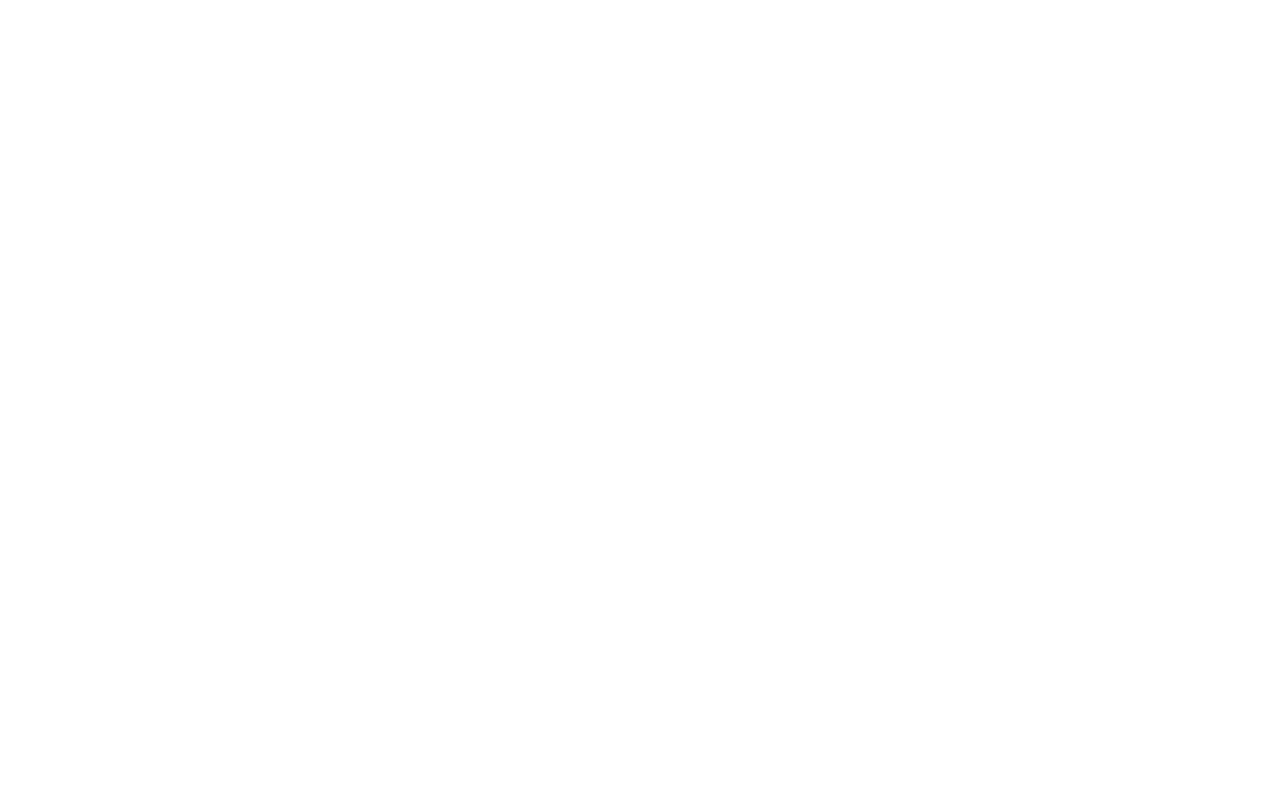
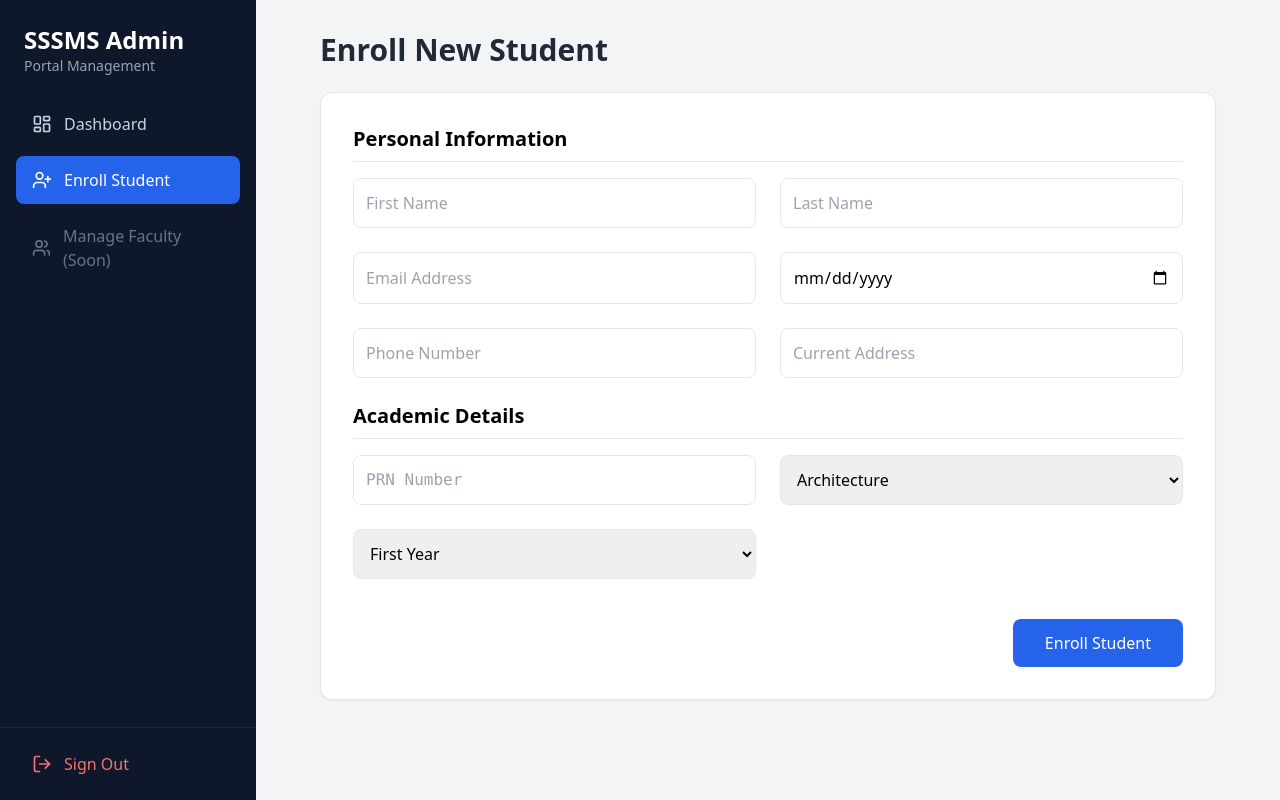
Before and after one commit to rush4n/SSSMS-Academic-Portal, a React app in the folder frontend/: page /admin/enroll-student in a window 1280 px wide. Before the commit this address had no page. Built offline with nearby package versions, Linux system fonts and the light colour scheme; the HTML template or start-up script is replaced by a standard one.

Commit message:
Add AdminDashboard

```diff
--- a/frontend/src/App.jsx
+++ b/frontend/src/App.jsx
@@ -8,12 +8,19 @@
 import { AuthProvider } from "./context/AuthContext";
 import Login from "./pages/Login";
 
-// Placeholder Components for Black-Box testing redirection
+// Layouts
+import AdminLayout from "./components/layout/AdminLayout";
+
+// Admin Pages
+import AdminDashboard from "./pages/admin/AdminDashboard";
+import EnrollStudent from "./pages/admin/EnrollStudent";
+
+// Placeholders for Student/Faculty
 const StudentDashboard = () => (
-  <div className="p-10 text-2xl">Student Dashboard</div>
+  <div className="p-10 text-2xl">Student Dashboard (Coming Soon)</div>
 );
 const FacultyDashboard = () => (
-  <div className="p-10 text-2xl">Faculty Dashboard</div>
+  <div className="p-10 text-2xl">Faculty Dashboard (Coming Soon)</div>
 );
 
 function App() {
@@ -21,11 +28,16 @@
     <AuthProvider>
       <Router>
         <Routes>
-          {/* Default route redirects to login */}
           <Route path="/" element={<Navigate to="/login" replace />} />
           <Route path="/login" element={<Login />} />
 
-          {/* Protected Routes (We will lock these down later) */}
+          {/* Admin Routes with Layout */}
+          <Route path="/admin" element={<AdminLayout />}>
+            <Route path="dashboard" element={<AdminDashboard />} />
+            <Route path="enroll-student" element={<EnrollStudent />} />
+          </Route>
+
+          {/* Other Routes */}
           <Route path="/student/dashboard" element={<StudentDashboard />} />
           <Route path="/faculty/dashboard" element={<FacultyDashboard />} />
         </Routes>
--- /dev/null
+++ b/frontend/src/components/layout/AdminLayout.jsx
@@ -0,0 +1,80 @@
+import React from "react";
+import { Outlet, Link, useNavigate, useLocation } from "react-router-dom";
+import { useAuth } from "../../auth/useAuth";
+import { LayoutDashboard, UserPlus, LogOut, Users } from "lucide-react";
+
+const AdminLayout = () => {
+  const { logout } = useAuth();
+  const navigate = useNavigate();
+  const location = useLocation();
+
+  const handleLogout = () => {
+    logout();
+    navigate("/login");
+  };
+
+  const isActive = (path) => location.pathname === path;
+
+  return (
+    <div className="flex h-screen bg-gray-100">
+      {/* Sidebar */}
+      <div className="w-64 bg-slate-900 text-white flex flex-col">
+        <div className="p-6">
+          <h1 className="text-2xl font-bold">SSSMS Admin</h1>
+          <p className="text-slate-400 text-sm">Portal Management</p>
+        </div>
+
+        <nav className="flex-1 px-4 space-y-2">
+          <Link
+            to="/admin/dashboard"
+            className={`flex items-center px-4 py-3 rounded-lg transition-colors ${
+              isActive("/admin/dashboard")
+                ? "bg-blue-600 text-white"
+                : "text-slate-300 hover:bg-slate-800"
+            }`}
+          >
+            <LayoutDashboard className="w-5 h-5 mr-3" />
+            Dashboard
+          </Link>
+
+          <Link
+            to="/admin/enroll-student"
+            className={`flex items-center px-4 py-3 rounded-lg transition-colors ${
+              isActive("/admin/enroll-student")
+                ? "bg-blue-600 text-white"
+                : "text-slate-300 hover:bg-slate-800"
+            }`}
+          >
+            <UserPlus className="w-5 h-5 mr-3" />
+            Enroll Student
+          </Link>
+
+          {/* Placeholder for future feature */}
+          <div className="flex items-center px-4 py-3 rounded-lg text-slate-500 cursor-not-allowed">
+            <Users className="w-5 h-5 mr-3" />
+            Manage Faculty (Soon)
+          </div>
+        </nav>
+
+        <div className="p-4 border-t border-slate-800">
+          <button
+            onClick={handleLogout}
+            className="flex items-center w-full px-4 py-2 text-red-400 hover:bg-slate-800 rounded-lg transition-colors"
+          >
+            <LogOut className="w-5 h-5 mr-3" />
+            Sign Out
+          </button>
+        </div>
+      </div>
+
+      {/* Main Content Area */}
+      <div className="flex-1 overflow-auto">
+        <div className="p-8">
+          <Outlet /> {/* This is where the child pages will render */}
+        </div>
+      </div>
+    </div>
+  );
+};
+
+export default AdminLayout;
--- a/frontend/src/pages/Login.jsx
+++ b/frontend/src/pages/Login.jsx
@@ -26,11 +26,10 @@
     if (result.success) {
       // For now we don't use role-based auth
       if (selectedRole === "student") {
-        navigate("/student/dashboard");
+        navigate("/admin/dashboard");
       } else if (selectedRole === "faculty") {
         navigate("/faculty/dashboard");
-      } else {
-        // Default fallback, Although it does not exist for now
+      } else if (selectedRole === "admin") {
         navigate("/admin/dashboard");
       }
     } else {
@@ -98,6 +97,18 @@
             >
               <GraduationCap className="w-4 h-4 mr-2" />
               Faculty
+            </button>
+            <button
+              type="button"
+              onClick={() => setSelectedRole("admin")}
+              className={`flex-1 flex items-center justify-center py-2 px-4 rounded-md transition-all ${
+                selectedRole === "admin"
+                  ? "bg-blue-600 text-white shadow-sm"
+                  : "text-gray-600 hover:text-gray-900"
+              }`}
+            >
+              <GraduationCap className="w-4 h-4 mr-2" />
+              Admin
             </button>
           </div>
 
--- /dev/null
+++ b/frontend/src/pages/admin/AdminDashboard.jsx
@@ -0,0 +1,33 @@
+import React from "react";
+
+const AdminDashboard = () => {
+  return (
+    <div>
+      <h1 className="text-3xl font-bold text-gray-800 mb-8">
+        Dashboard Overview
+      </h1>
+
+      <div className="grid grid-cols-1 md:grid-cols-3 gap-6">
+        <div className="bg-white p-6 rounded-xl shadow-sm border border-gray-200">
+          <h3 className="text-gray-500 text-sm font-medium">Total Students</h3>
+          <p className="text-3xl font-bold text-gray-900 mt-2">1</p>
+          <span className="text-green-600 text-sm bg-green-50 px-2 py-1 rounded mt-2 inline-block">
+            +1 this week
+          </span>
+        </div>
+
+        <div className="bg-white p-6 rounded-xl shadow-sm border border-gray-200">
+          <h3 className="text-gray-500 text-sm font-medium">Active Faculty</h3>
+          <p className="text-3xl font-bold text-gray-900 mt-2">0</p>
+        </div>
+
+        <div className="bg-white p-6 rounded-xl shadow-sm border border-gray-200">
+          <h3 className="text-gray-500 text-sm font-medium">Pending Fees</h3>
+          <p className="text-3xl font-bold text-gray-900 mt-2">₹0.00</p>
+        </div>
+      </div>
+    </div>
+  );
+};
+
+export default AdminDashboard;
--- /dev/null
+++ b/frontend/src/pages/admin/EnrollStudent.jsx
@@ -0,0 +1,178 @@
+import React, { useState } from "react";
+import api from "../../api/axiosConfig";
+
+const EnrollStudent = () => {
+  const [formData, setFormData] = useState({
+    firstName: "",
+    lastName: "",
+    email: "",
+    password: "password123", // Default password
+    prn: "",
+    department: "Architecture",
+    currentYear: 1,
+    phoneNumber: "",
+    address: "",
+    dob: "",
+  });
+  const [status, setStatus] = useState({ type: "", message: "" });
+
+  const handleChange = (e) => {
+    setFormData({ ...formData, [e.target.name]: e.target.value });
+  };
+
+  const handleSubmit = async (e) => {
+    e.preventDefault();
+    setStatus({ type: "loading", message: "Enrolling student..." });
+
+    try {
+      // Assuming your backend URL is /admin/enroll-student
+      await api.post("/admin/enroll-student", formData);
+      setStatus({ type: "success", message: "Student enrolled successfully!" });
+      // Reset form
+      setFormData({
+        ...formData,
+        firstName: "",
+        lastName: "",
+        email: "",
+        prn: "",
+      });
+    } catch (error) {
+      console.error(error);
+      setStatus({
+        type: "error",
+        message:
+          error.response?.data?.message ||
+          "Failed to enroll student. Check PRN/Email.",
+      });
+    }
+  };
+
+  return (
+    <div className="max-w-4xl mx-auto">
+      <h1 className="text-3xl font-bold text-gray-800 mb-6">
+        Enroll New Student
+      </h1>
+
+      {status.message && (
+        <div
+          className={`p-4 mb-6 rounded-lg ${
+            status.type === "success"
+              ? "bg-green-100 text-green-700"
+              : status.type === "error"
+              ? "bg-red-100 text-red-700"
+              : "bg-blue-100 text-blue-700"
+          }`}
+        >
+          {status.message}
+        </div>
+      )}
+
+      <form
+        onSubmit={handleSubmit}
+        className="bg-white p-8 rounded-xl shadow-sm border border-gray-200"
+      >
+        <h2 className="text-xl font-semibold mb-4 border-b pb-2">
+          Personal Information
+        </h2>
+        <div className="grid grid-cols-1 md:grid-cols-2 gap-6 mb-6">
+          <input
+            name="firstName"
+            placeholder="First Name"
+            value={formData.firstName}
+            onChange={handleChange}
+            className="p-3 border rounded-lg w-full"
+            required
+          />
+          <input
+            name="lastName"
+            placeholder="Last Name"
+            value={formData.lastName}
+            onChange={handleChange}
+            className="p-3 border rounded-lg w-full"
+            required
+          />
+          <input
+            name="email"
+            type="email"
+            placeholder="Email Address"
+            value={formData.email}
+            onChange={handleChange}
+            className="p-3 border rounded-lg w-full"
+            required
+          />
+          <input
+            name="dob"
+            type="date"
+            placeholder="Date of Birth"
+            value={formData.dob}
+            onChange={handleChange}
+            className="p-3 border rounded-lg w-full"
+            required
+          />
+          <input
+            name="phoneNumber"
+            placeholder="Phone Number"
+            value={formData.phoneNumber}
+            onChange={handleChange}
+            className="p-3 border rounded-lg w-full"
+          />
+          <input
+            name="address"
+            placeholder="Current Address"
+            value={formData.address}
+            onChange={handleChange}
+            className="p-3 border rounded-lg w-full"
+          />
+        </div>
+
+        <h2 className="text-xl font-semibold mb-4 border-b pb-2">
+          Academic Details
+        </h2>
+        <div className="grid grid-cols-1 md:grid-cols-2 gap-6 mb-6">
+          <input
+            name="prn"
+            placeholder="PRN Number"
+            value={formData.prn}
+            onChange={handleChange}
+            className="p-3 border rounded-lg w-full font-mono"
+            required
+          />
+
+          <select
+            name="department"
+            value={formData.department}
+            onChange={handleChange}
+            className="p-3 border rounded-lg w-full"
+          >
+            <option value="Architecture">Architecture</option>
+            <option value="Interior Design">Interior Design</option>
+          </select>
+
+          <select
+            name="currentYear"
+            value={formData.currentYear}
+            onChange={handleChange}
+            className="p-3 border rounded-lg w-full"
+          >
+            <option value="1">First Year</option>
+            <option value="2">Second Year</option>
+            <option value="3">Third Year</option>
+            <option value="4">Fourth Year</option>
+            <option value="5">Fifth Year</option>
+          </select>
+        </div>
+
+        <div className="flex justify-end pt-4">
+          <button
+            type="submit"
+            className="bg-blue-600 text-white px-8 py-3 rounded-lg hover:bg-blue-700 transition-colors font-medium"
+          >
+            Enroll Student
+          </button>
+        </div>
+      </form>
+    </div>
+  );
+};
+
+export default EnrollStudent;
```
